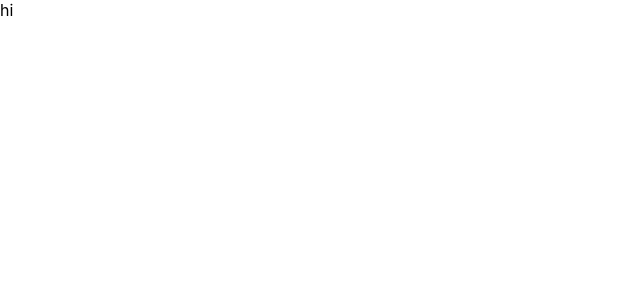
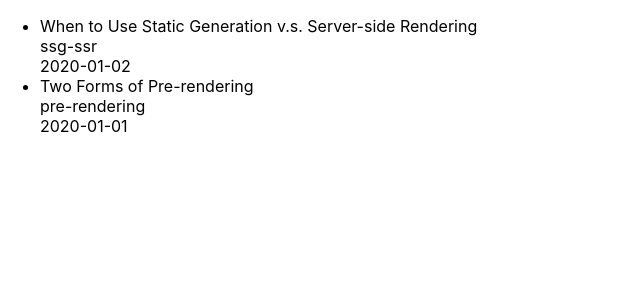
Before and after one commit to donggoolosori/dk.log, a Next.js app: page / in a window 1280 px wide. Shown: the top 300 px of the page, without its empty margins (0-640 px from the left). Built offline with nearby package versions, Linux system fonts and the light colour scheme.

Commit message:
feat: post 목록 보여주기
posts 디렉토리에 있는 md 파일들의 title,id,date를 보여준다.

```diff
--- /dev/null
+++ b/lib/posts.ts
@@ -0,0 +1,35 @@
+import fs from 'fs';
+import path from 'path';
+import matter from 'gray-matter';
+
+export interface PostData {
+  id: string;
+  title: string;
+  date: string;
+}
+
+const postsDir = path.join(process.cwd(), 'posts');
+
+export function getSortedPostsData() {
+  const fileNames = fs.readdirSync(postsDir);
+
+  const allPostsData: PostData[] = fileNames.map((fileName) => {
+    const id = fileName.replace(/\.md$/, '');
+
+    const filePath = path.join(postsDir, fileName);
+    const fileContent = fs.readFileSync(filePath, 'utf-8');
+
+    const matterResult = matter(fileContent);
+    const { title, date } = matterResult.data;
+
+    return {
+      id,
+      title,
+      date,
+    };
+  });
+
+  return allPostsData.sort(({ date: a }, { date: b }) => {
+    return +new Date(b) - +new Date(a);
+  });
+}
--- a/pages/index.tsx
+++ b/pages/index.tsx
@@ -1,7 +1,37 @@
-import type { NextPage } from 'next';
+import type { GetStaticProps, NextPage } from 'next';
+import { getSortedPostsData, PostData } from '../lib/posts';
+import Layout from '../components/layout';
 
-const Home: NextPage = () => {
-  return <div>hi</div>;
+interface Props {
+  allPostsData: PostData[];
+}
+
+const Home: NextPage<Props> = ({ allPostsData }) => {
+  return (
+    <Layout>
+      <ul>
+        {allPostsData.map(({ id, title, date }) => (
+          <li key={id}>
+            {title}
+            <br />
+            {id}
+            <br />
+            {date}
+          </li>
+        ))}
+      </ul>
+    </Layout>
+  );
+};
+
+export const getStaticProps: GetStaticProps = async () => {
+  const allPostsData = getSortedPostsData();
+
+  return {
+    props: {
+      allPostsData,
+    },
+  };
 };
 
 export default Home;
```
